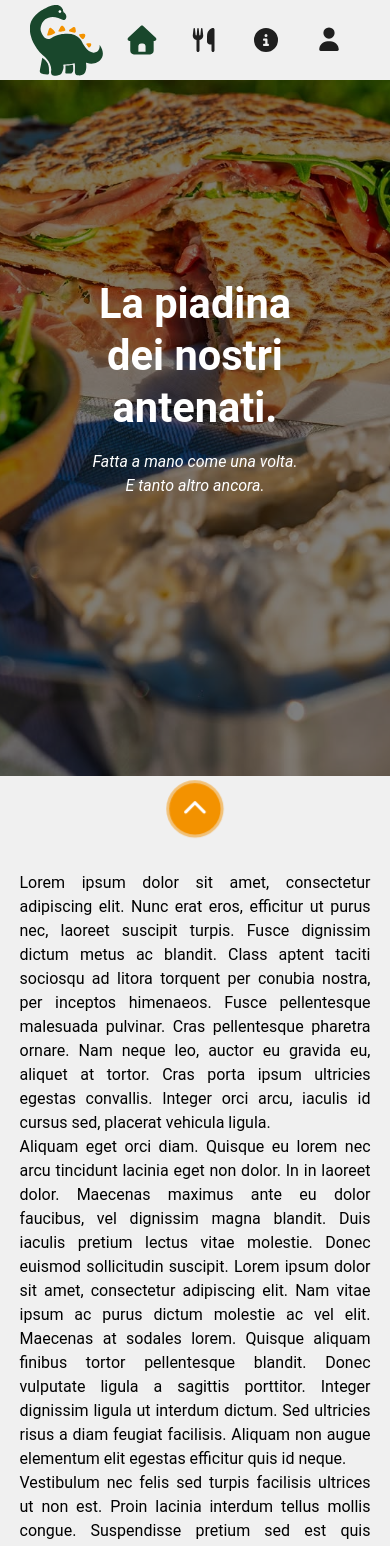
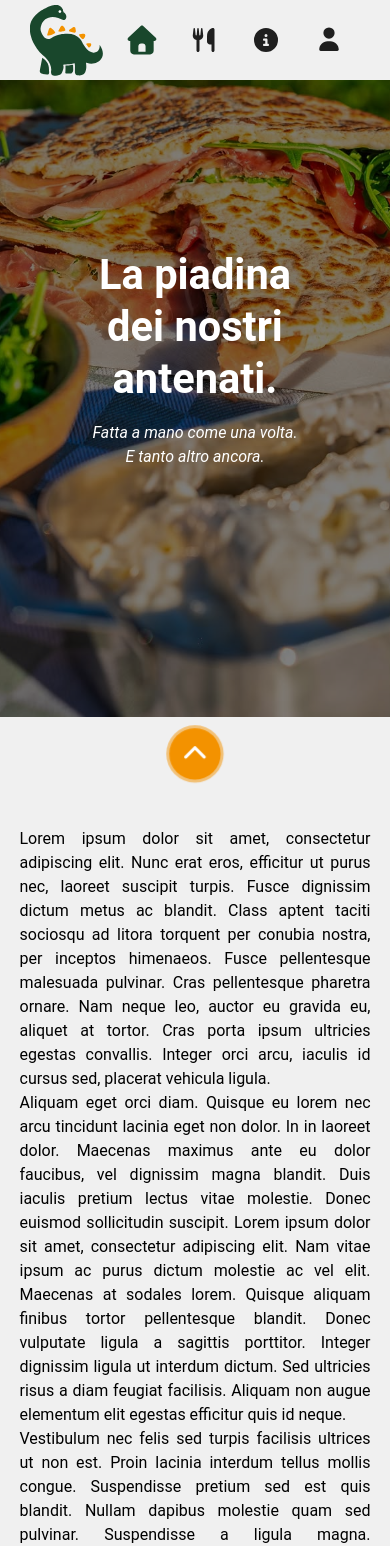
Before and after one commit to pierreerrico/piadinosauro, a Next.js app: page / in a window 390 px wide. Shown: the top 1546 px of the page. Built offline with nearby package versions, Linux system fonts and the light colour scheme.

Commit message:
Aggiorna progetto alla versione attuale

```diff
--- a/src/app/page.css
+++ b/src/app/page.css
@@ -4,7 +4,7 @@
     flex-direction: column;
     position: relative;
     width: 100vw;
-    height: 92vh;
+    height: 85vh;
     background-image: url('./images/piadina-hero.jpeg');
     background-size: cover;
     background-position: center;
@@ -37,7 +37,7 @@
   }
 
   .homepage-content {
-    padding: 95px 5vw 5vw 5vw;
+    padding: 110px 5vw 5vw 5vw;
     text-align: justify;
     z-index: 2;
   }
@@ -58,7 +58,7 @@
 .scroll-button-wrapper {
   position: absolute;
   left: 50%;
-  bottom: 10px;
+  bottom: 65px;
 }
 
 .pulse-button {
--- a/src/app/page.tsx
+++ b/src/app/page.tsx
@@ -21,7 +21,7 @@ export default function Page() {
       scrollToHomepage();
     }
 
-    if (y < 750 && !triggeredUp && heroContentRef.current) {
+    if (y < 650 && !triggeredUp && heroContentRef.current) {
       setIsAutoScrolling(true);
       heroContentRef.current.scrollIntoView({ behavior: "smooth" });
       setTriggeredDown(false);
```
